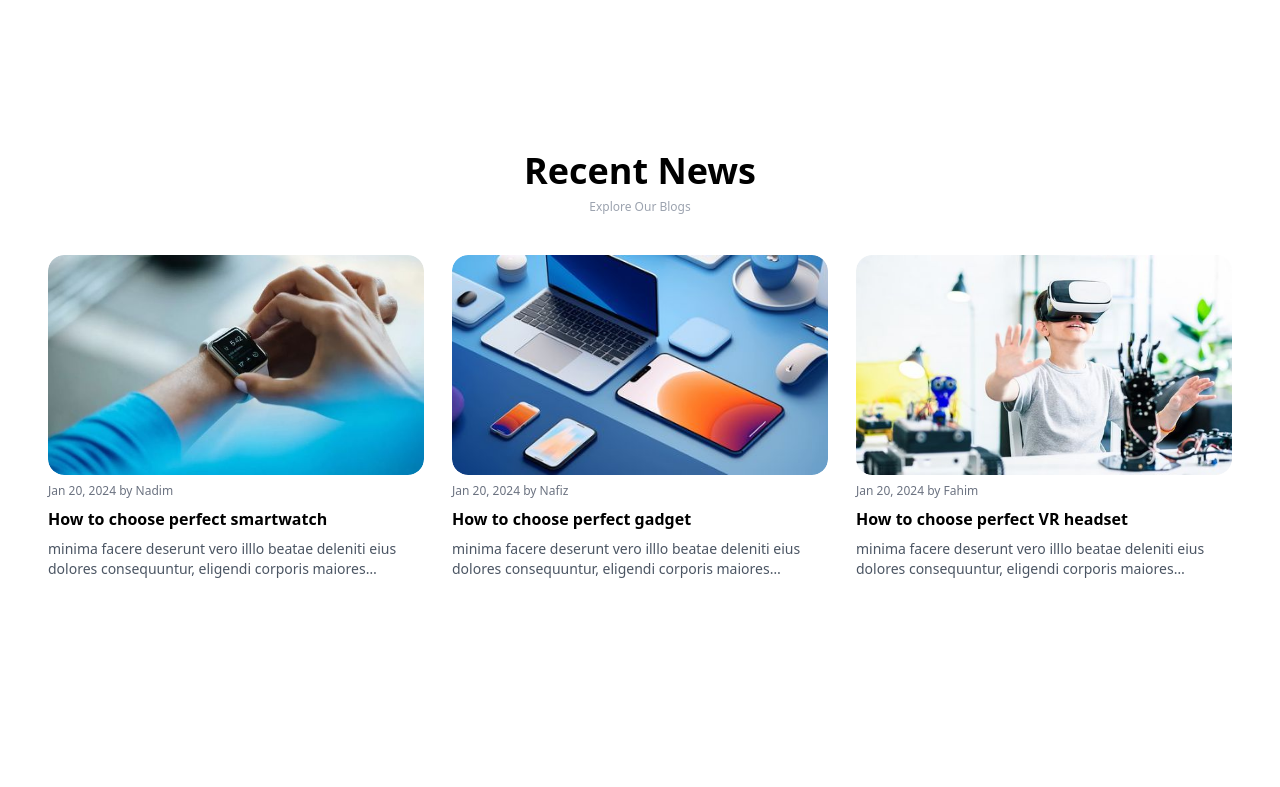
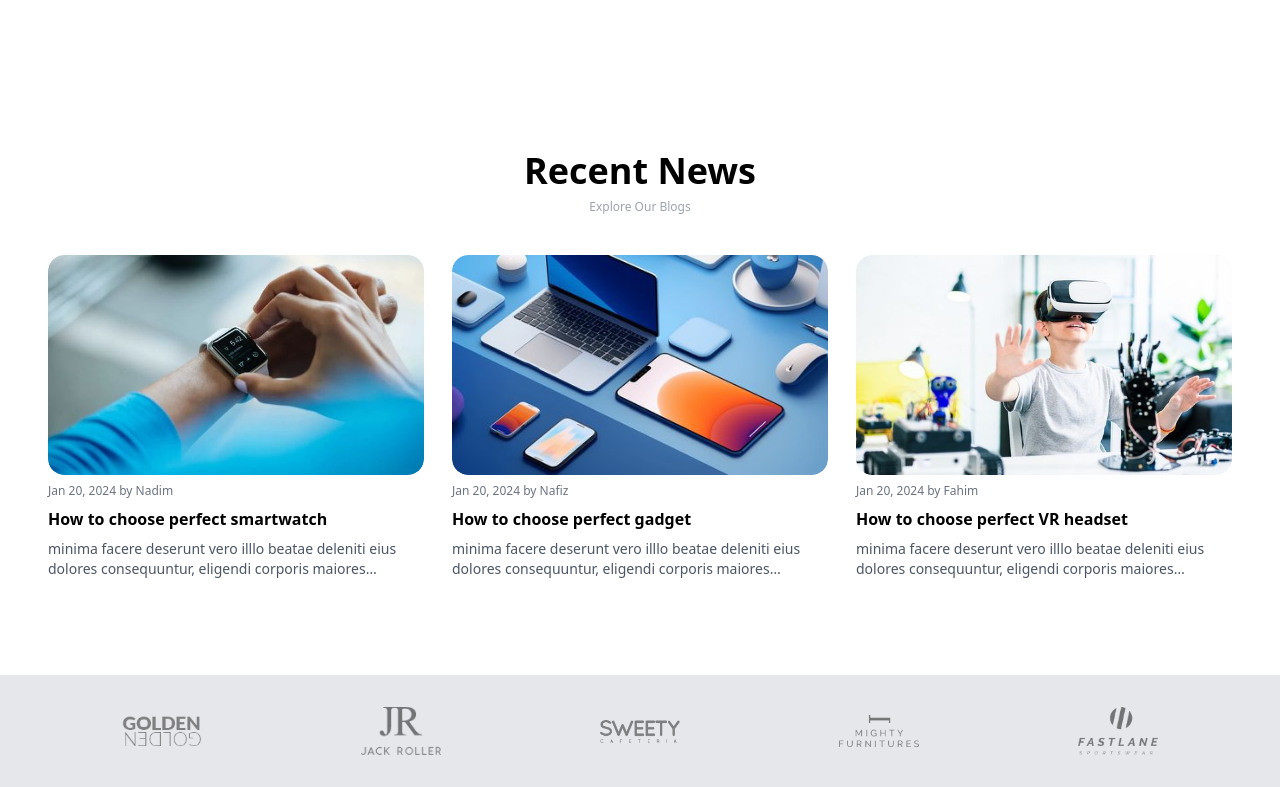
Before and after one commit to Nafiz7D/E-Commerce-Website, a React (Vite) app: page / in a window 1280 px wide. Shown: the part 3355-4142 px from the top of the page. Before the commit the page ends 3982 px from the top, so only its background shows below. Built offline with nearby package versions, Linux system fonts and the light colour scheme.

Commit message:
added partners file

```diff
--- a/src/App.jsx
+++ b/src/App.jsx
@@ -11,6 +11,7 @@
 import Products from "./components/Products/Products";
 import Blog from "./components/Blogs/Blogs";
 import Blogs from "./components/Blogs/Blogs";
+import Partners from "./components/Partners/Partners";
 
 const BannerData = {
   discount: "30% OFF",
@@ -48,6 +49,7 @@
       <Products></Products>
       <Banner data={BannerData2}></Banner>
       <Blogs></Blogs>
+      <Partners></Partners>
     </div>
   );
 };
--- /dev/null
+++ b/src/components/Partners/Partners.jsx
@@ -0,0 +1,26 @@
+import React from "react";
+
+// images section
+import brand1 from "../../assets/brand/br-1.png";
+import brand2 from "../../assets/brand/br-2.png";
+import brand3 from "../../assets/brand/br-3.png";
+import brand4 from "../../assets/brand/br-4.png";
+import brand5 from "../../assets/brand/br-5.png";
+
+const Partners = () => {
+  return (
+    <div className="py-8 mt-24 hidden md:block bg-gray-200 dark:bg-white/10">
+      <div className="container">
+        <div className="grid  grid-cols-5 gap-3 place-items-center opacity-50">
+          <img src={brand1} alt="brand" className="w-[80px] dark:invert" />
+          <img src={brand2} alt="brand" className="w-[80px] dark:invert" />
+          <img src={brand3} alt="brand" className="w-[80px] dark:invert" />
+          <img src={brand4} alt="brand" className="w-[80px] dark:invert" />
+          <img src={brand5} alt="brand" className="w-[80px] dark:invert" />
+        </div>
+      </div>
+    </div>
+  );
+};
+
+export default Partners;
```
